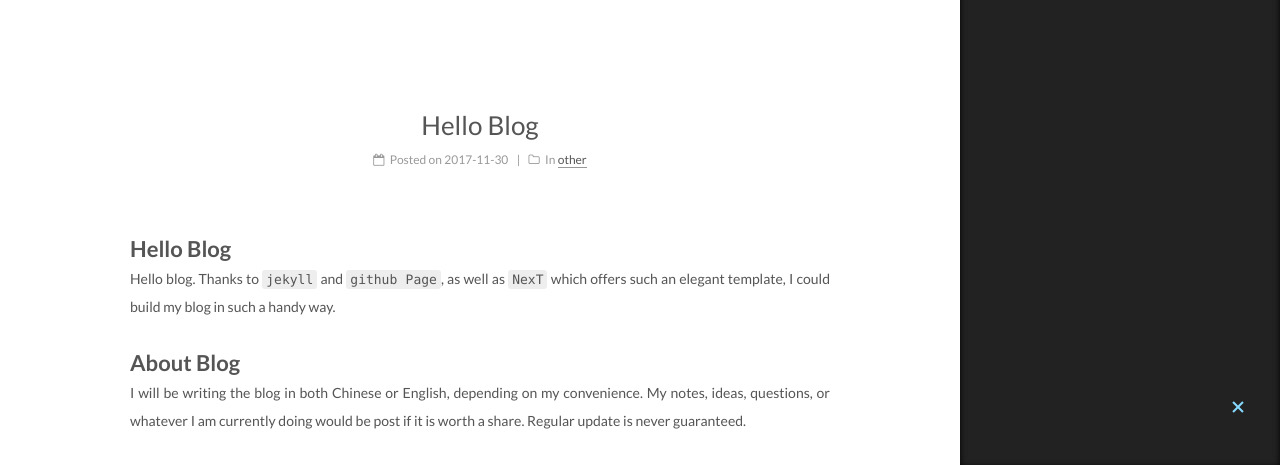
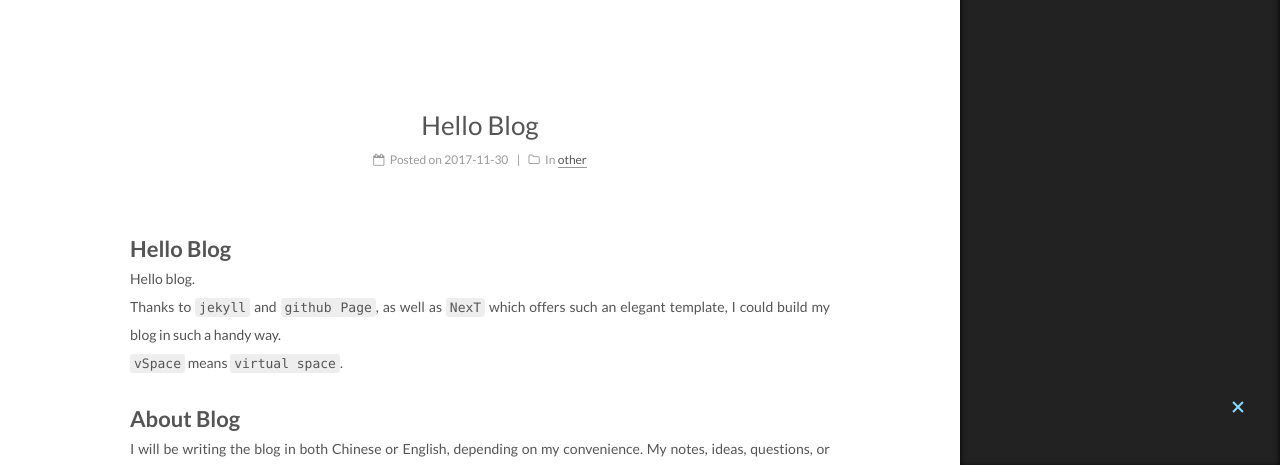
Before and after one commit to YanB25/YanB25.github.io, a Jekyll site: the page built from _posts/2017-11-30-Hello-Blog.md, in a window 1280 px wide and 900 px high, cut to the strip 435-900 px from the top of the window. Built offline with Jekyll 4.4.1, drawn with Linux system fonts in a browser that asks for light colours; some of the changed text lies outside the part shown.

Commit message:
first article

```diff
--- a/_posts/2017-11-30-Hello-Blog.md
+++ b/_posts/2017-11-30-Hello-Blog.md
@@ -6,6 +6,7 @@
 # Hello Blog
 Hello blog.
 Thanks to `jekyll` and `github Page`, as well as `NexT` which offers such an elegant template, I could build my blog in such a handy way.
+`vSpace` means `virtual space`.
 # About Blog
 I will be writing the blog in both Chinese or English, depending on my convenience. My notes, ideas, questions, or whatever I am currently doing would be post if it is worth a share.
 Regular update is never guaranteed.
```
